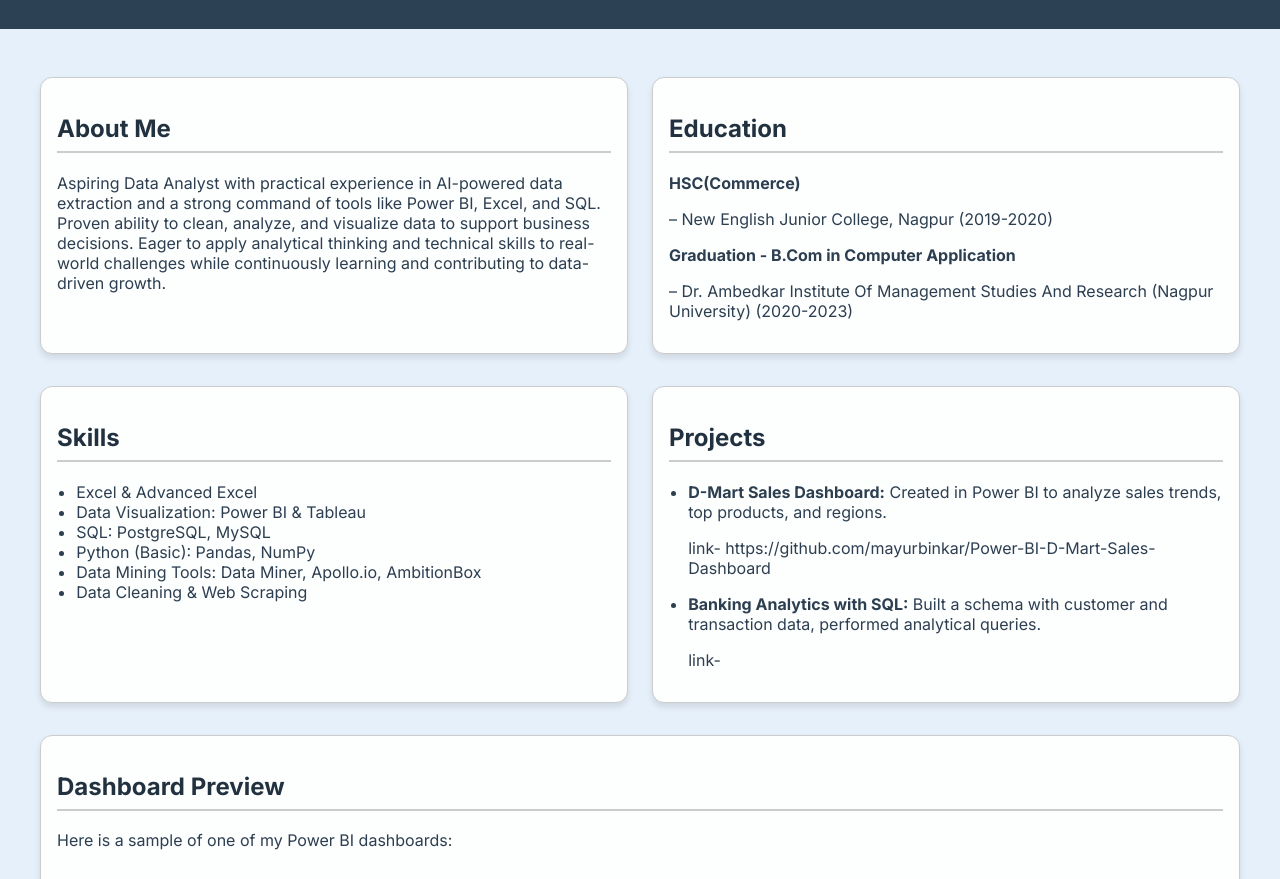
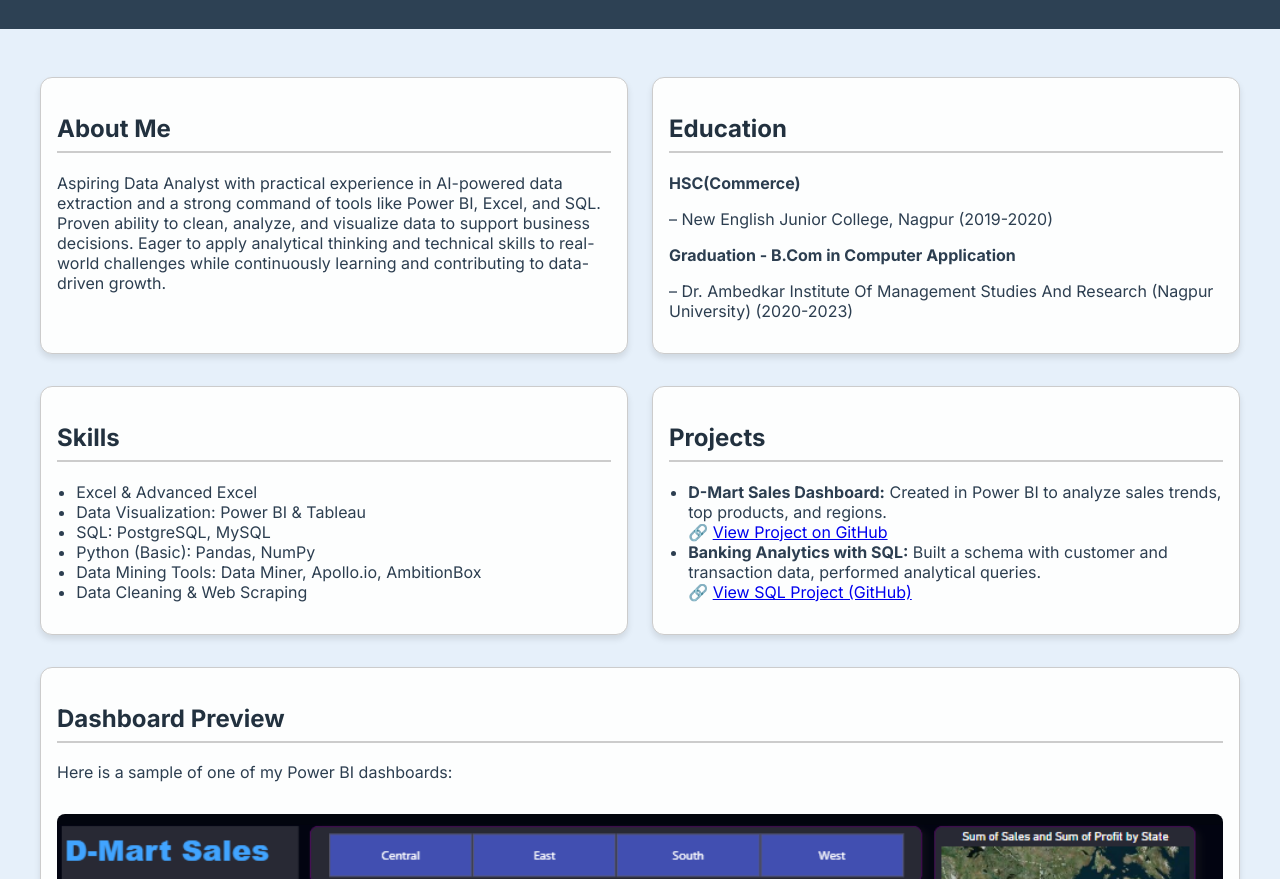
Before and after one commit to mayurbinkar/mayur_portfolio, a plain HTML site: page index.html in a window 1280 px wide. Shown: the part 221-1100 px from the top of the page. Drawn offline with Linux system fonts and the light colour scheme.

Commit message:
Update index.html

```diff
--- a/index.html
+++ b/index.html
@@ -131,14 +131,20 @@
         </ul>
       </section>
       <section class="section">
-        <h2 class="section-title">Projects</h2>
-        <ul>
-          <li><strong>D-Mart Sales Dashboard:</strong> Created in Power BI to analyze sales trends, top products, and regions.</li>
-          <p>link- https://github.com/mayurbinkar/Power-BI-D-Mart-Sales-Dashboard</p>
-          <li><strong>Banking Analytics with SQL:</strong> Built a schema with customer and transaction data, performed analytical queries.</li>
-          <p>link- </p>
-        </ul>
-      </section>
+  <h2 class="section-title">Projects</h2>
+  <ul>
+    <li>
+      <strong>D-Mart Sales Dashboard:</strong> Created in Power BI to analyze sales trends, top products, and regions.<br />
+      🔗 <a href="https://github.com/mayurbinkar/Power-BI-D-Mart-Sales-Dashboard" target="_blank">View Project on GitHub</a>
+    </li>
+
+    <li>
+      <strong>Banking Analytics with SQL:</strong> Built a schema with customer and transaction data, performed analytical queries.<br />
+      🔗 <a href="https://your-link-here.com" target="_blank">View SQL Project (GitHub)</a>
+    </li>
+  </ul>
+</section>
+
     </div>
 
     <section>
```
